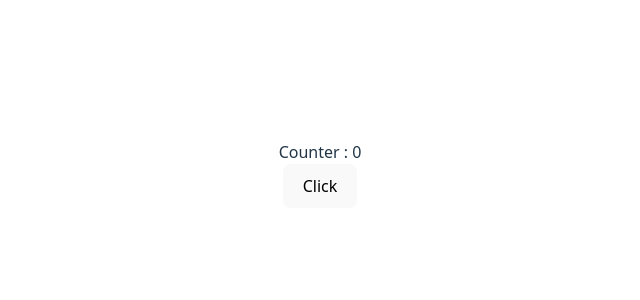
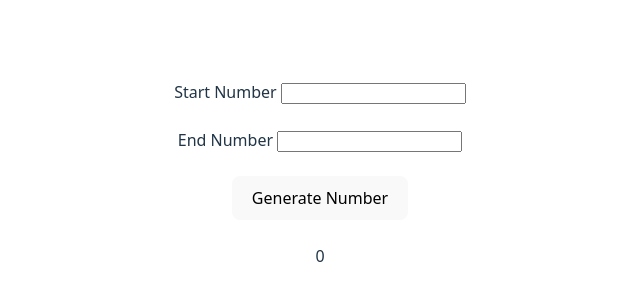
Before and after one commit to ShubhamSagar5/ReactChallenge, a React (Vite) app: page / in a window 1280 px wide. Shown: the part 226-526 px from the top of the page, without its empty margins (320-960 px from the left). Built offline with nearby package versions, Linux system fonts and the light colour scheme.

Commit message:
Third Tasks Done

```diff
--- a/src/App.jsx
+++ b/src/App.jsx
@@ -3,13 +3,17 @@ import reactLogo from './assets/react.svg'
 import viteLogo from '/vite.svg'
 import './App.css'
 import Counter from './Tasks/01_Counter'
+import ParagrapghToogle from './Tasks/02_ParagrapghToggle'
+import RandomNumberGenerate from './Tasks/03_RandomNumberGenerate'
 
 function App() {
   const [count, setCount] = useState(0)
 
   return (
     <>
-      <Counter/>
+    {/* <Counter/> */}
+    {/* <ParagrapghToogle/> */}
+    <RandomNumberGenerate/>
     </>
   )
 }
--- /dev/null
+++ b/src/Tasks/02_ParagrapghToggle.jsx
@@ -0,0 +1,26 @@
+import { useState } from "react"
+
+
+const ParagrapghToogle = () => {
+
+    const [visible,setVisible] = useState(true)
+
+    const handlePara = (e) => {
+        console.log(e)
+        setVisible(!visible)
+    }
+
+
+    return (
+        <div>
+        {
+            visible && <p>This is Paragraph</p>
+        }
+
+            <br />
+            <button onClick={(e)=>handlePara(e)}>Toggle Para</button>
+        </div>
+    )
+}
+
+export default ParagrapghToogle
--- /dev/null
+++ b/src/Tasks/03_RandomNumberGenerate.jsx
@@ -0,0 +1,45 @@
+import { useState } from "react"
+
+
+const RandomNumberGenerate = () => {
+
+    const [start,setStart] = useState(0)
+    const [end,setEnd] = useState(0)
+
+    const [generateNumber,setGenerateNumber] = useState(0)
+
+    const handleGenerateNumber = () => {
+
+        let newStart = parseInt(start)
+        let newEnd = parseInt(end)
+
+        if(newStart > newEnd ){
+            alert("please Provide valid Range")
+            throw new Error("please Provide valid Range")
+        }
+
+        let res = Math.floor(Math.random() * (newEnd-newStart) + newStart)
+     setGenerateNumber(res)
+    }
+
+    return (
+        <div>
+            <label htmlFor="startRange">Start Number </label>
+            <input type="number" name="start" id="startRange" onChange={(e)=>setStart(e.target.value)} />
+            <br />
+            <br />
+            <label htmlFor="endRange">End Number </label>
+            <input type="number" name="end" id="endRange" onChange={(e)=>setEnd(e.target.value)} />
+            <br />
+            <br />
+            <button onClick={handleGenerateNumber}>Generate Number</button>
+            <br />
+            <br />
+            <div>
+                {generateNumber}
+            </div>
+        </div>
+    )
+}
+
+export default RandomNumberGenerate
```
